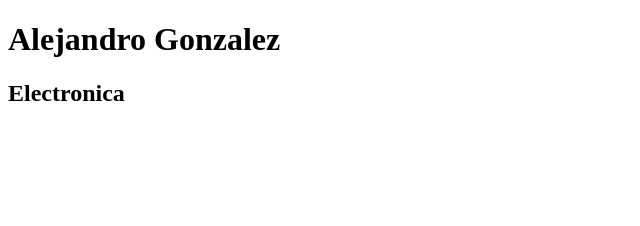
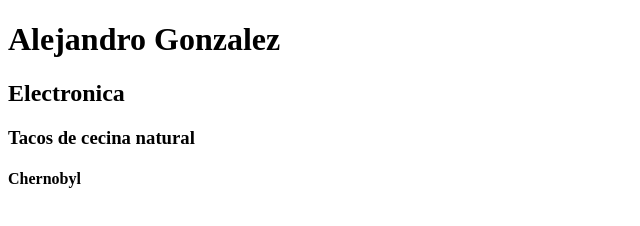
Before and after one commit to alejandroblancas/ch62-mis_preferencias, a plain HTML site: page index.html in a window 1280 px wide. Shown: the whole page, without its empty margins (0-640 px from the left). Drawn offline with Linux system fonts and the light colour scheme.

Commit message:
feat: agregada serie interes

```diff
--- a/index.html
+++ b/index.html
@@ -8,5 +8,7 @@
 <body>
     <h1>Alejandro Gonzalez</h1>
 	<h2>Electronica</h2>
+	<h3>Tacos de cecina natural</h3>
+	<h4>Chernobyl</h4>
 </body>
 </html>
```
